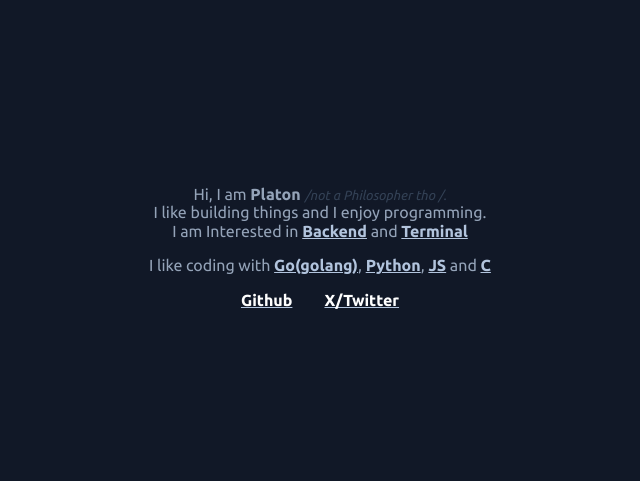
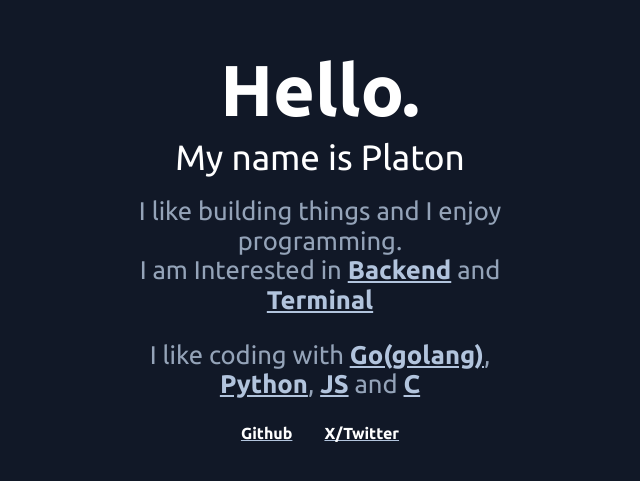
Before and after one commit to xnpltn/xnpltn.github.io, a plain HTML site: page index.html in a window 1280 px wide. Shown: the part 153-634 px from the top of the page, without its empty margins (320-960 px from the left). Drawn offline with Linux system fonts and the light colour scheme.

Commit message:
minor changes

```diff
--- a/css/styles.css
+++ b/css/styles.css
@@ -9,6 +9,19 @@ body {
   display: flex;
   align-items: center;
   justify-content: center;
+}
+p{
+  font-size: 1.6rem;
+}
+h1{
+  font-size: 4.5rem;
+}
+.name{
+  font-size: 2.2rem;
+}
+.name, .hello{
+  color: white;
+  line-height: 0.5rem;
 }
 .social-container{
   display: flex;
--- a/index.html
+++ b/index.html
@@ -11,9 +11,10 @@
    <main>
     <section class="center">
       <div style="text-align: center">
+        <h1 class="hello">Hello.</h1>
+        <p class="name">My name is Platon<br/>
+        </p>
         <p>
-          Hi, I am <strong>Platon</strong>
-          <span class="phil"> /not a Philosopher tho /.</span><br />
           I like building things and I enjoy programming.<br />
           I am Interested in <strong class="bright">Backend</strong> and
           <strong class="bright">Terminal</strong>
```
